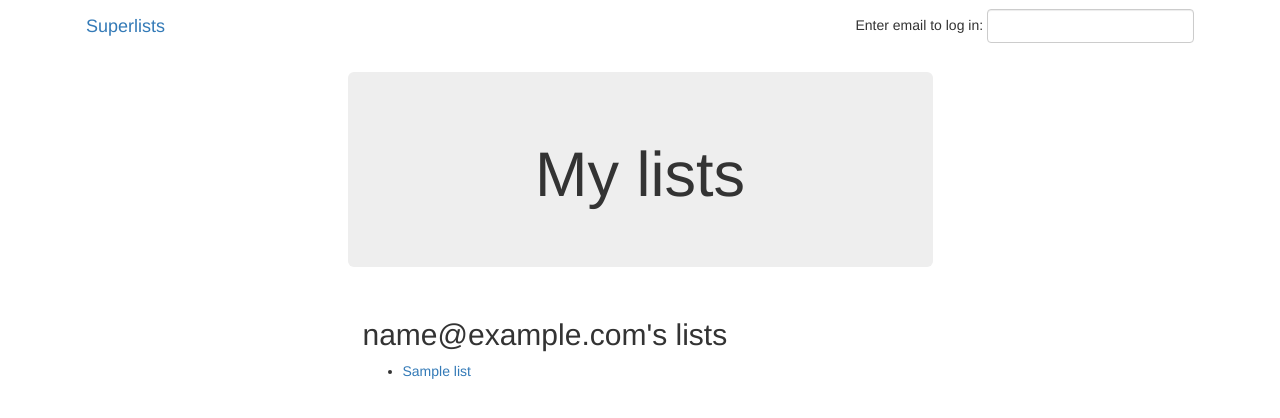
After one commit to nilichen/tdd_python, a Django app: template lists/templates/my_lists.html in a window 1280 px wide. The commit adds this page. Shown: the top 418 px of the page. Run offline with Django 3.2, Linux system fonts and the light colour scheme; the template is opened without the code that fills it: most values are stand-ins (such as "Sample title", 1, 10 or a date in 2020); some libraries are stand-ins or nearby versions.

Commit message:
url, placeholder view, and first-cut templates for my_lists

```diff
--- a/lists/models.py
+++ b/lists/models.py
@@ -12,6 +12,7 @@ class Item(models.Model):
     list = models.ForeignKey(List, default=None)
 
     class Meta:
+        ordering = ('id',)
         unique_together = ('list', 'text')
 
     def __str__(self):
--- a/lists/templates/base.html
+++ b/lists/templates/base.html
@@ -17,7 +17,10 @@
                 <div class="container-fluid">
                     <a class="navbar-brand" href="/">Superlists</a>
                     {% if user.email %}
-                        <ul class="nav navbar-nav navbar-righ">
+                        <ul class="nav navbar-nav navbar-left">
+                            <li><a href="{% url 'my_lists' user.email %}">My lists</a></li>
+                        </ul>
+                        <ul class="nav navbar-nav navbar-right">
                             <li class="navbar-text">Logged in as {{ user.email }}</li>
                             <li><a href="{% url 'logout' %}">Log out</a></li>
                         </ul>
@@ -49,6 +52,7 @@
                 <div class="col-md-6 col-md-offset-3 jumbotron">
                     <div class="text-center">
                         <h1>{% block header_text %}{% endblock %}</h1>
+                        {% block list_form %}
                             <form method="POST" , action="{%block form_action %}{% endblock %}">
                                 {{ form.text }}
                                 {% csrf_token %}
@@ -58,6 +62,7 @@
                                     </div>
                                 {% endif %}
                             </form>
+                        {% endblock%}
                     </div>
                 </div>
             </div>
@@ -65,6 +70,13 @@
             <div class="row">
                 <div class="col-md-6 col-md-offset-3">
                     {% block table %}
+                    {% endblock %}
+                </div>
+            </div>
+
+            <div class="row">
+                <div class="col-md-6 col-md-offset-3">
+                    {% block extra_content %}
                     {% endblock %}
                 </div>
             </div>
--- /dev/null
+++ b/lists/templates/my_lists.html
@@ -0,0 +1,14 @@
+{% extends 'base.html' %}
+
+{% block header_text %}My lists{% endblock %}
+
+{% block list_form %}{% endblock %}
+
+{% block extra_content%}
+    <h2>{{ owner.email }}'s lists</h2>
+    <ul>
+        {% for list in owner.list_set.all %}
+            <li><a href="{{ list.get_absolute_url }}">{{ list.name }}</a></li>
+        {% endfor %}
+    </ul>
+{% endblock %}
--- a/lists/urls.py
+++ b/lists/urls.py
@@ -19,4 +19,5 @@ from lists import views
 urlpatterns = [
     url(r'^new$', views.new_list, name='new_list'),
     url(r'^(\d+)/$', views.view_list, name='view_list'),
+    url(r'^users/(.+)/$', views.my_lists, name='my_lists'),
 ]
--- a/lists/views.py
+++ b/lists/views.py
@@ -25,4 +25,6 @@ def new_list(request):
         return redirect(list_)
     else:
         return render(request, 'home.html', {"form": form})
-    # return redirect('view_list', list_.id)
+
+def my_lists(request, email):
+    return render(request, 'my_lists.html')
```
Also changed, not shown: lists/tests/test_views.py (+7 -0 lines), lists/migrations/0002_auto_20200830_2144.py (added). Lines whose indentation alone changed are shown as unchanged.
